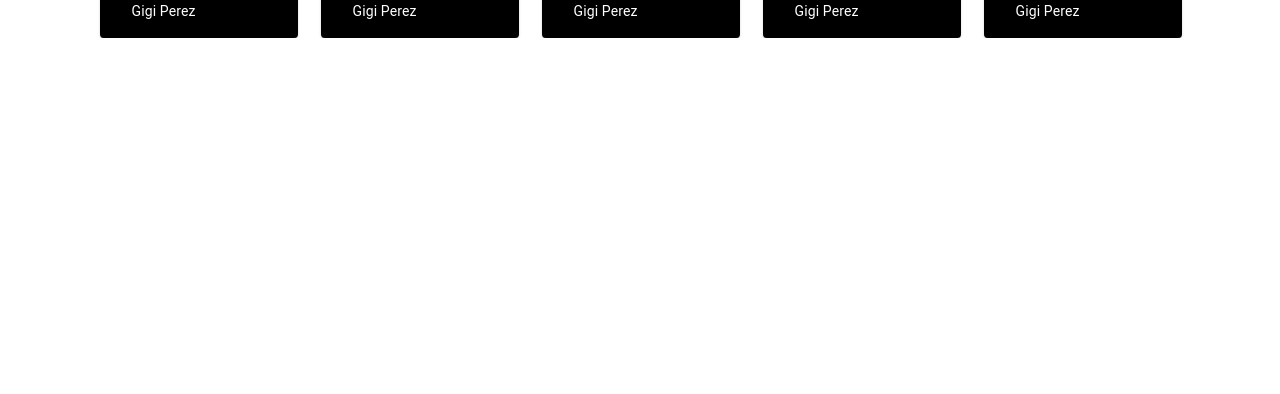
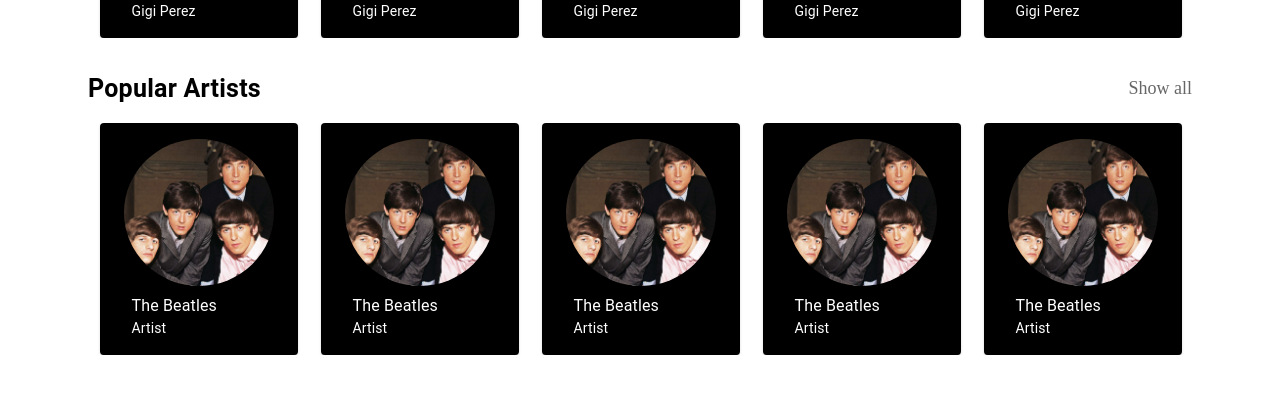
Before and after one commit to httgiang/music-streaming-platform-frontend, a React (Vite) app: page / in a window 1280 px wide. Shown: the part 336-730 px from the top of the page. Built offline with nearby package versions, Linux system fonts and the light colour scheme.

Commit message:
Giang | Make the slider interchangable for both Song and Artist cards

```diff
--- a/src/components/slider/SongPreviewCard.tsx
+++ b/src/components/slider/MusicPreviewCard.tsx
@@ -1,9 +1,15 @@
 import { Card, CardMedia, Box, Typography } from "@mui/material";
 import { SongProps } from "@/types/song";
+import { ArtistProps } from "@/types/artist";
 import { PlayButtons } from "@/components/iconbuttons/IconButtons";
 import { useState } from "react";
 
-const SongPreviewCard = ({ song }: { song: SongProps }) => {
+export interface MusicPreviewCardProps {
+  type: "song" | "artist";
+  item: SongProps | ArtistProps;
+}
+
+const MusicPreviewCard: React.FC<MusicPreviewCardProps> = ({ item, type }) => {
   const [isPlayButtonVisible, setPlayButtonVisible] = useState(false);
   const handleMouseEnter = () => {
     setPlayButtonVisible(true);
@@ -33,8 +39,13 @@
       onMouseLeave={handleMouseLeave}
     >
       <CardMedia
-        sx={{ height: 150, width: 150, objectFit: "cover" }}
-        image={song.cover}
+        sx={{
+          height: 150,
+          width: 150,
+          objectFit: "cover",
+          borderRadius: type === "artist" ? "50%" : "0%",
+        }}
+        image={item.image}
         title="Sailor Song"
       />
       <Box
@@ -46,8 +57,14 @@
           paddingLeft: 1,
         }}
       >
-        <Typography fontSize={16}>{song.title}</Typography>
-        <Typography fontSize={14}>{song.artist}</Typography>
+        <Typography variant="body1">
+          {type === "song"
+            ? (item as SongProps).title
+            : (item as ArtistProps).name}
+        </Typography>
+        <Typography fontSize={14}>
+          {type === "song" ? (item as SongProps).artist : "Artist"}
+        </Typography>
         {isPlayButtonVisible && (
           <Box
             sx={{
@@ -64,4 +81,4 @@
   );
 };
 
-export default SongPreviewCard;
+export default MusicPreviewCard;
--- a/src/components/slider/SongCardsSlider.tsx
+++ b/src/components/slider/SongCardsSlider.tsx
@@ -1,59 +1,21 @@
 import Slider from "react-slick";
 import "slick-carousel/slick/slick.css";
 import "slick-carousel/slick/slick-theme.css";
-import SongPreviewCard from "@/components/slider/SongPreviewCard";
 import SailorSongPic from "@/assets/sailor-song.jpg";
 import { NextButton, PrevButton } from "@/components/iconbuttons/IconButtons";
 import { useEffect, useRef, useState } from "react";
+import MusicPreviewCard, {
+  MusicPreviewCardProps,
+} from "@/components/slider/MusicPreviewCard";
 
-const SongCardsSlider = () => {
+interface MusicCardsSliderProps {
+  cardChildren: MusicPreviewCardProps[];
+}
+const MusicCardsSlider = ({ cardChildren }: MusicCardsSliderProps) => {
   const [showArrows, setShowArrows] = useState(false);
   const sliderRef = useRef<Slider>(null);
   const sliderContainerRef = useRef<HTMLDivElement>(null);
-  const demoSongs = [
-    {
-      id: 1,
-      title: "Sailor Song",
-      artist: "Gigi Perez",
-      cover: SailorSongPic,
-    },
-    {
-      id: 2,
-      title: "Sailor Song",
-      artist: "Gigi Perez",
-      cover: SailorSongPic,
-    },
-    {
-      id: 3,
-      title: "Sailor Song",
-      artist: "Gigi Perez",
-      cover: SailorSongPic,
-    },
-    {
-      id: 4,
-      title: "Sailor Song",
-      artist: "Gigi Perez",
-      cover: SailorSongPic,
-    },
-    {
-      id: 5,
-      title: "Sailor Song",
-      artist: "Gigi Perez",
-      cover: SailorSongPic,
-    },
-    {
-      id: 6,
-      title: "Sailor Song",
-      artist: "Gigi Perez",
-      cover: SailorSongPic,
-    },
-    {
-      id: 7,
-      title: "Sailor Song",
-      artist: "Gigi Perez",
-      cover: SailorSongPic,
-    },
-  ];
+
   var settings = {
     infinite: false,
     speed: 500,
@@ -104,12 +66,16 @@
       }}
     >
       <Slider ref={sliderRef} {...settings}>
-        {demoSongs.map((song) => (
-          <SongPreviewCard key={song.id} song={song} />
+        {cardChildren.map((cardProps) => (
+          <MusicPreviewCard
+            key={cardProps.item.id}
+            item={cardProps.item}
+            type={cardProps.type}
+          />
         ))}
       </Slider>
     </div>
   );
 };
 
-export default SongCardsSlider;
+export default MusicCardsSlider;
--- a/src/pages/home/HomePage.tsx
+++ b/src/pages/home/HomePage.tsx
@@ -1,13 +1,126 @@
-import { Container } from "@mui/material";
+import { Container, Stack } from "@mui/material";
 import SongCardsSlider from "@/components/slider/SongCardsSlider";
 import HomeSection from "@/components/section/HomeSection";
+import SailorSongPic from "@/assets/sailor-song.jpg";
+import TheBeatlesPic from "@/assets/the-beatles.jpg";
 
 const HomePage = () => {
+  const demoSongs = [
+    {
+      type: "song" as "song",
+      item: {
+        id: 1,
+        title: "Sailor Song",
+        artist: "Gigi Perez",
+        image: SailorSongPic,
+      },
+    },
+    {
+      type: "song" as "song",
+      item: {
+        id: 2,
+        title: "Sailor Song",
+        artist: "Gigi Perez",
+        image: SailorSongPic,
+      },
+    },
+    {
+      type: "song" as "song",
+      item: {
+        id: 3,
+        title: "Sailor Song",
+        artist: "Gigi Perez",
+        image: SailorSongPic,
+      },
+    },
+    {
+      type: "song" as "song",
+      item: {
+        id: 4,
+        title: "Sailor Song",
+        artist: "Gigi Perez",
+        image: SailorSongPic,
+      },
+    },
+    {
+      type: "song" as "song",
+      item: {
+        id: 5,
+        title: "Sailor Song",
+        artist: "Gigi Perez",
+        image: SailorSongPic,
+      },
+    },
+    {
+      type: "song" as "song",
+      item: {
+        id: 6,
+        title: "Sailor Song",
+        artist: "Gigi Perez",
+        image: SailorSongPic,
+      },
+    },
+  ];
+  const demoArtists = [
+    {
+      type: "artist" as "artist",
+      item: {
+        id: 1,
+        name: "The Beatles",
+        image: TheBeatlesPic,
+      },
+    },
+    {
+      type: "artist" as "artist",
+      item: {
+        id: 2,
+        name: "The Beatles",
+        image: TheBeatlesPic,
+      },
+    },
+    {
+      type: "artist" as "artist",
+      item: {
+        id: 3,
+        name: "The Beatles",
+        image: TheBeatlesPic,
+      },
+    },
+    {
+      type: "artist" as "artist",
+      item: {
+        id: 4,
+        name: "The Beatles",
+        image: TheBeatlesPic,
+      },
+    },
+    {
+      type: "artist" as "artist",
+      item: {
+        id: 5,
+        name: "The Beatles",
+        image: TheBeatlesPic,
+      },
+    },
+    {
+      type: "artist" as "artist",
+      item: {
+        id: 6,
+        name: "The Beatles",
+        image: TheBeatlesPic,
+      },
+    },
+  ];
   return (
     <Container>
-      <HomeSection title="Trending Songs">
-        <SongCardsSlider />
-      </HomeSection>
+      <Stack spacing={4}>
+        <HomeSection title="Trending Songs">
+          <SongCardsSlider cardChildren={demoSongs} />
+        </HomeSection>
+        <HomeSection title="Popular Artists">
+          <SongCardsSlider cardChildren={demoArtists} />
+        </HomeSection>
+      </Stack>
     </Container>
   );
 };
--- /dev/null
+++ b/src/types/artist.ts
@@ -0,0 +1,5 @@
+export interface ArtistProps {
+  id: number;
+  name: string;
+  image: string;
+}
--- a/src/types/song.ts
+++ b/src/types/song.ts
@@ -2,5 +2,5 @@
   id: number;
   title: string;
   artist: string;
-  cover: string;
+  image: string;
 }
--- a/src/types/user.ts
+++ b/src/types/user.ts
@@ -5,6 +5,7 @@
   phoneNumber: number;
   email: string;
   avatar: string;
+  avatarUrl?: string;
   name: string;
   dob: Dayjs | null;
   gender: string;
```
Also changed, not shown: src/assets/the-beatles.jpg (added).
